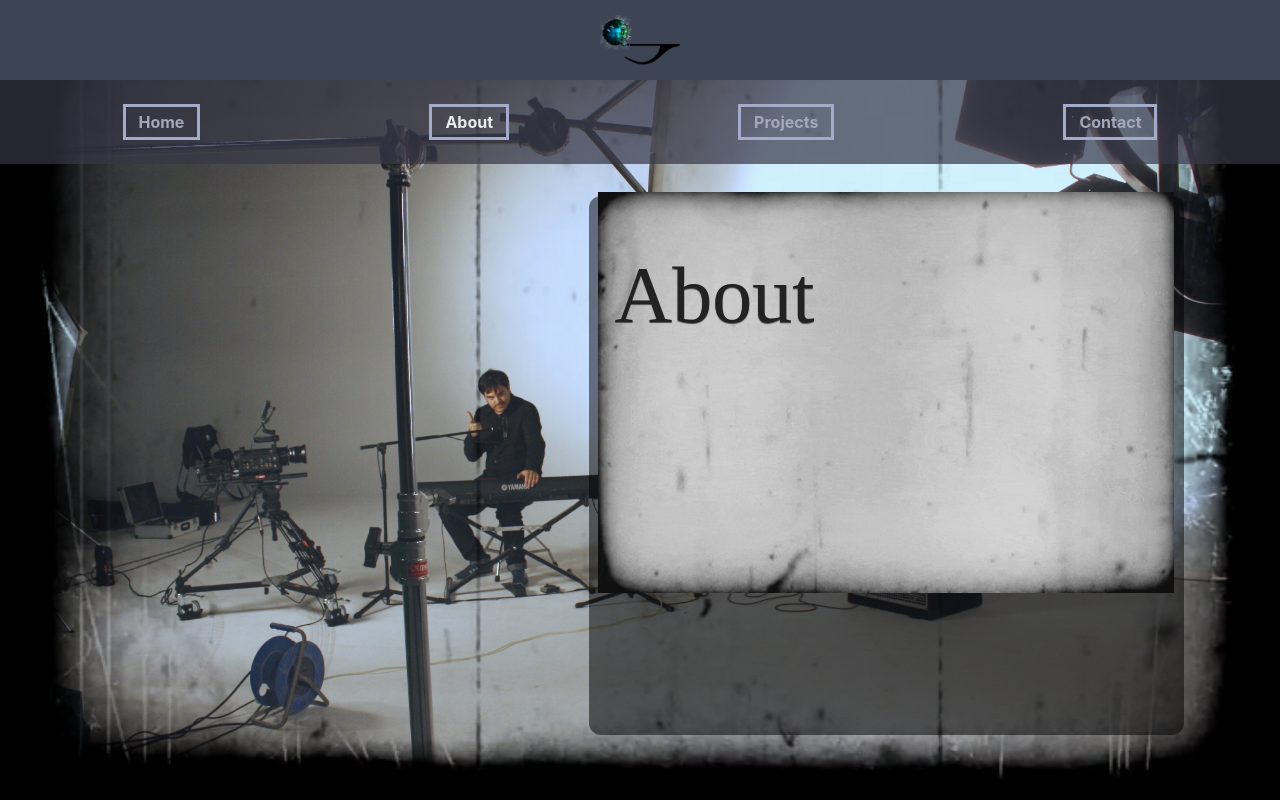
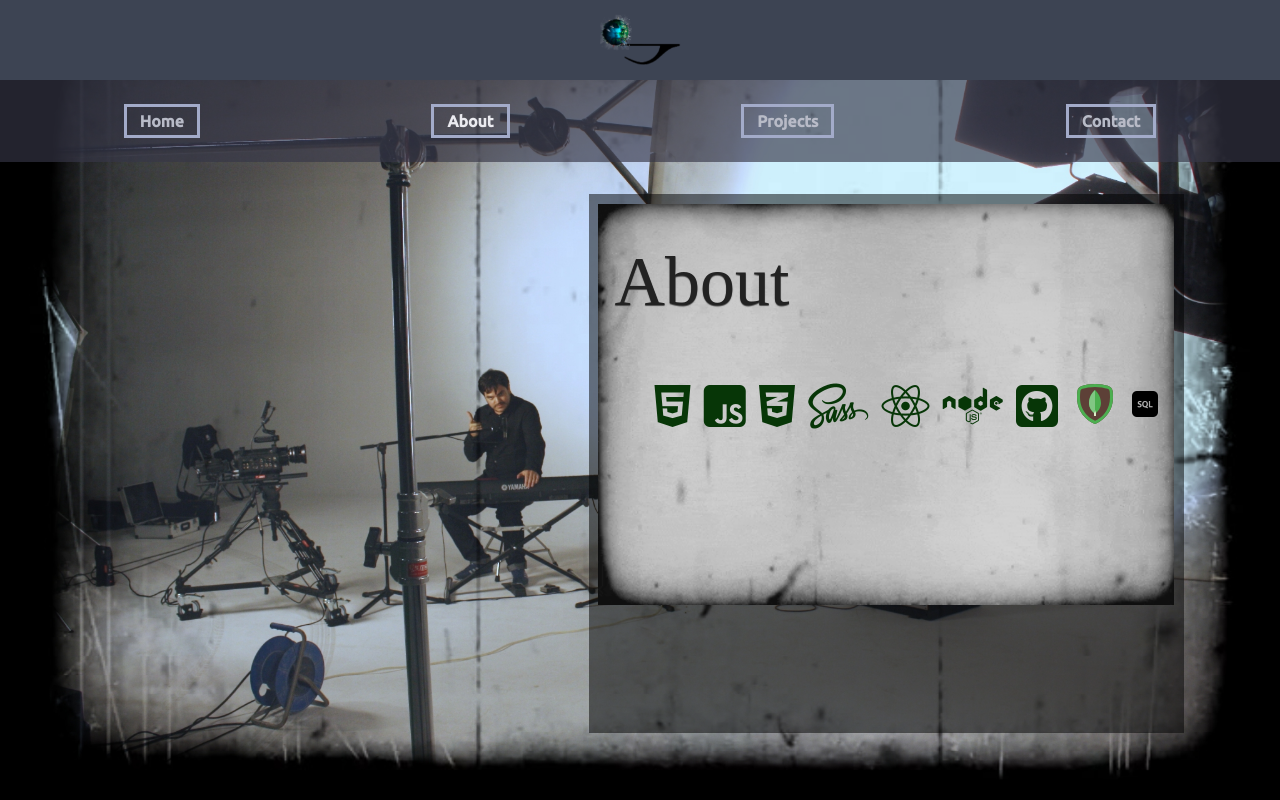
Before and after one commit to JuanSessions/personal-portfolio, a React (Create React App) app: page /about in a window 1280 px wide. Built offline with nearby package versions, Linux system fonts and the light colour scheme; no server answers.

Commit message:
icons n fonts

```diff
--- a/public/index.html
+++ b/public/index.html
@@ -1,15 +1,14 @@
 <!DOCTYPE html>
 <html lang="en">
-  <head>
+
+<head>
     <meta charset="utf-8" />
     <link rel="icon" href="%PUBLIC_URL%/favicon.ico" />
     <meta name="viewport" content="width=device-width, initial-scale=1" />
     <meta name="theme-color" content="#000000" />
-    <meta
-      name="description"
-      content="Web site created using create-react-app"
-    />
+    <meta name="description" content="Web site created using create-react-app" />
     <link rel="apple-touch-icon" href="%PUBLIC_URL%/logo192.png" />
+    <script src="https://kit.fontawesome.com/b1c25c50a2.js" crossorigin="anonymous"></script>
     <!--
       manifest.json provides metadata used when your web app is installed on a
       user's mobile device or desktop. See https://developers.google.com/web/fundamentals/web-app-manifest/
@@ -25,8 +24,9 @@
       Learn how to configure a non-root public URL by running `npm run build`.
     -->
     <title>React App</title>
-  </head>
-  <body>
+</head>
+
+<body>
     <noscript>You need to enable JavaScript to run this app.</noscript>
     <div id="root"></div>
     <!--
@@ -39,5 +39,6 @@
       To begin the development, run `npm start` or `yarn start`.
       To create a production bundle, use `npm run build` or `yarn build`.
     -->
-  </body>
+</body>
+
 </html>
--- a/src/components/About.jsx
+++ b/src/components/About.jsx
@@ -1,10 +1,23 @@
 import React from 'react'
+import mongoSvg from '../images/icons8-mongodb.svg'
+import SQL from "../images/sql-icon.png"
 
 function About() {
     return (
         <div className="content-container-outer">
             <div className="content-container">
                 <h2>About</h2>
+                <ul className="icons">
+                    <li><i className="fab fa-html5"></i></li>
+                    <li> <i class="fab fa-js-square"></i> </li>
+                    <li><i class="fab fa-css3-alt"></i></li>
+                    <li><i class="fab fa-sass"></i></li>
+                    <li><i class="fab fa-react"></i></li>
+                    <li><i class="fab fa-node"></i></li>
+                    <li><i class="fab fa-github-square"></i></li>
+                    <li><img src={mongoSvg} className="svg-icons" /></li>
+                    <li><img src={SQL} /></li>
+                </ul>
             </div>
         </div>
     )
--- a/src/components/Countdown.jsx
+++ b/src/components/Countdown.jsx
@@ -21,16 +21,16 @@ function Countdown() {
                 <circle className="circle-inner circle01" cx="200" cy="112.5" r="85" />
                 <circle className="circle02 animated-rotate" cx="200" cy="112.5" r="494.5" />
                 <g className="numbers no-select" text-anchor="middle" >
-                    {/* <text className="animated-text1" x="200.5" y="155">10</text>
-                            <text className="animated-text2" x="200.5" y="155">9</text>
-                            <text className="animated-text3" x="200.5" y="155">8</text>
-                            <text className="animated-text4" x="200.5" y="155">7</text>
-                            <text className="animated-text5" x="200.5" y="155">6</text> */}
-                    <text className="animated-text6" x="200.5" y="155">5</text>
+                    <text className="animated-text1" x="200.5" y="155">5</text>
+                    <text className="animated-text2" x="200.5" y="155">4</text>
+                    <text className="animated-text3" x="200.5" y="155">3</text>
+                    <text className="animated-text4" x="200.5" y="155">2</text>
+                    <text className="animated-text5" x="200.5" y="155">1</text>
+                    {/* <text className="animated-text6" x="200.5" y="155">5</text>
                     <text className="animated-text7" x="200.5" y="155">4</text>
                     <text className="animated-text8" x="200.5" y="155">3</text>
                     <text className="animated-text9" x="200.5" y="155">2</text>
-                    <text className="animated-text10" x="200.5" y="155">1</text>
+                    <text className="animated-text10" x="200.5" y="155">1</text> */}
                 </g>
             </svg>
             {/* </div > */}
--- a/src/components/Projects.jsx
+++ b/src/components/Projects.jsx
@@ -1,10 +1,13 @@
 import React from 'react'
+import Countdown from "./Countdown"
 
 function Projects() {
     return (
         <div className="content-container-outer">
             <div className="content-container">
                 <h2>Projects</h2>
+
+                <Countdown />
             </div>
         </div>
     )
--- a/src/style/App.scss
+++ b/src/style/App.scss
@@ -1,3 +1,4 @@
+@import url('https://fonts.googleapis.com/css2?family=Ubuntu:wght@500&display=swap');
 .App {
     height: 100vh;
     // text-align: center;
@@ -9,6 +10,7 @@
     background-position: center;
     background-repeat: no-repeat;
     background-size: cover;
+    font-family: 'Ubuntu', sans-serif;
 }
 
 .App-logo {
@@ -47,7 +49,7 @@
 }
 
 nav {
-    background-color: rgba(55, 55, 71, 0.7);
+    background-color: rgba(55, 55, 71, 0.65);
     ul {
         padding: 0.5rem;
         display: flex;
@@ -77,7 +79,6 @@ nav {
     // max-width: 50rem;
     // color: rgb(233, 220, 220);
     background-color: rgba(0, 0, 0, 0.5);
-    border-radius: 0.75rem;
 }
 
 .content-container {
@@ -87,6 +88,7 @@ nav {
     position: absolute;
     top: 11rem;
     padding: 0.5rem 1rem;
+    padding-bottom: 2rem;
     background: url('../images/film_grain-small.gif');
     background-position: center;
     background-repeat: no-repeat;
@@ -97,7 +99,7 @@ h1,
 h2 {
     text-shadow: 0px 1px 1px #4d4d4d;
     color: #222;
-    font: 80px 'LeagueGothicRegular';
+    font: 70px 'LeagueGothicRegular';
 }
 
 // contact
@@ -113,3 +115,20 @@ h2 {
     background-color: rgba(0, 0, 0, 0.5);
 }
 */
+
+.icons {
+    display: flex;
+    justify-content: space-between;
+    align-items: center;
+    list-style: none;
+    li {
+        i {
+            font-size: 3rem;
+            color: rgb(7, 54, 7);
+            // &:hover {
+            //     color: rgb(105, 8, 8);
+            //     font-size: 5rem;
+            // }
+        }
+    }
+}
--- a/src/style/countdown.scss
+++ b/src/style/countdown.scss
@@ -59,7 +59,7 @@ svg {
 //     transition: opacity 1.5s;
 // }
 .numbers text {
-    fill: black;
+    fill: rgb(0, 0, 0);
     font: bold 120px Arial, sans-serif;
     letter-spacing: -10px;
     opacity: 0;
@@ -67,13 +67,13 @@ svg {
 
 .circle01 {
     fill: none;
-    stroke: #111;
+    stroke: rgba(83, 82, 82, 0.35);
     stroke-width: 1.5px;
 }
 
 .circle02 {
     fill: none;
-    stroke: rgba(0, 0, 0, 0.3);
+    stroke: rgba(87, 85, 85, 0.35);
     stroke-dasharray: 1 3200;
     stroke-width: 989;
     transform: rotate(-90deg);
@@ -99,7 +99,7 @@ svg {
 }
 
 .animated-rotate {
-    animation: rotate 1s 10;
+    animation: rotate 1s 5;
 }
 
 .animated-text1 {
@@ -127,31 +127,26 @@ svg {
     animation-delay: 4s;
 }
 
-.animated-text6 {
-    animation: countdown 1s 1;
-    animation-delay: 5s;
-}
-
-.animated-text7 {
-    animation: countdown 1s 1;
-    animation-delay: 6s;
-}
-
-.animated-text8 {
-    animation: countdown 1s 1;
-    animation-delay: 7s;
-}
-
-.animated-text9 {
-    animation: countdown 1s 1;
-    animation-delay: 8s;
-}
-
-.animated-text10 {
-    animation: countdown 1s 1;
-    animation-delay: 9s;
-}
-
+// .animated-text6 {
+//     animation: countdown 1s 1;
+//     animation-delay: 5s;
+// }
+// .animated-text7 {
+//     animation: countdown 1s 1;
+//     animation-delay: 6s;
+// }
+// .animated-text8 {
+//     animation: countdown 1s 1;
+//     animation-delay: 7s;
+// }
+// .animated-text9 {
+//     animation: countdown 1s 1;
+//     animation-delay: 8s;
+// }
+// .animated-text10 {
+//     animation: countdown 1s 1;
+//     animation-delay: 9s;
+// }
 @keyframes countdown {
     0% {
         opacity: 1;
--- a/src/style/navLinksEffect.scss
+++ b/src/style/navLinksEffect.scss
@@ -232,8 +232,8 @@ SETTINGS
 .ai-element {
     --aiElementLineWeight: 3px;
     --aiElementLineColor: #a3abc9;
-    --aiElementColor: #a4a8b8;
-    --aiElementColorHover: #a7a9b3;
+    --aiElementColor: #b8bbc7;
+    --aiElementColorHover: #d4d6e0;
 }
 
 .ai-element_type1,
```
Also changed, not shown: src/images/icons8-mongodb.svg (added), src/images/sql-icon.png (added).
